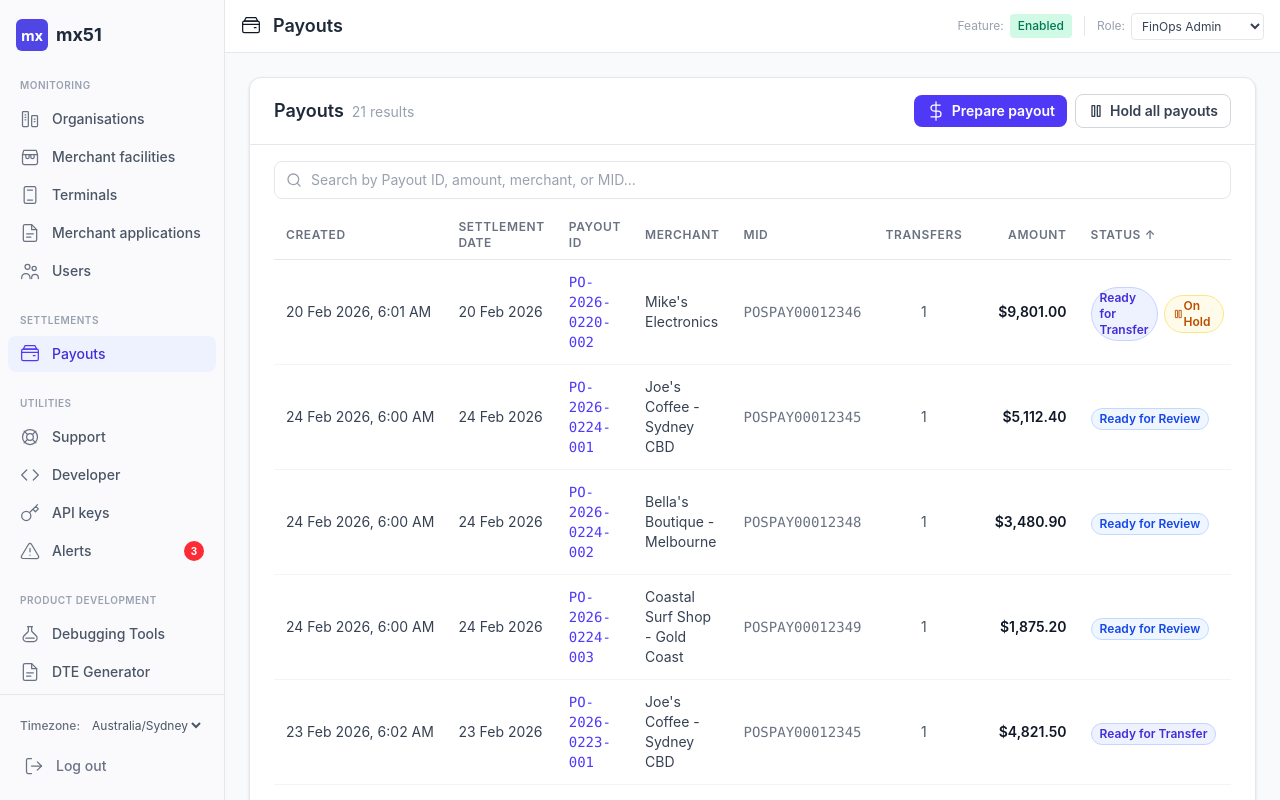
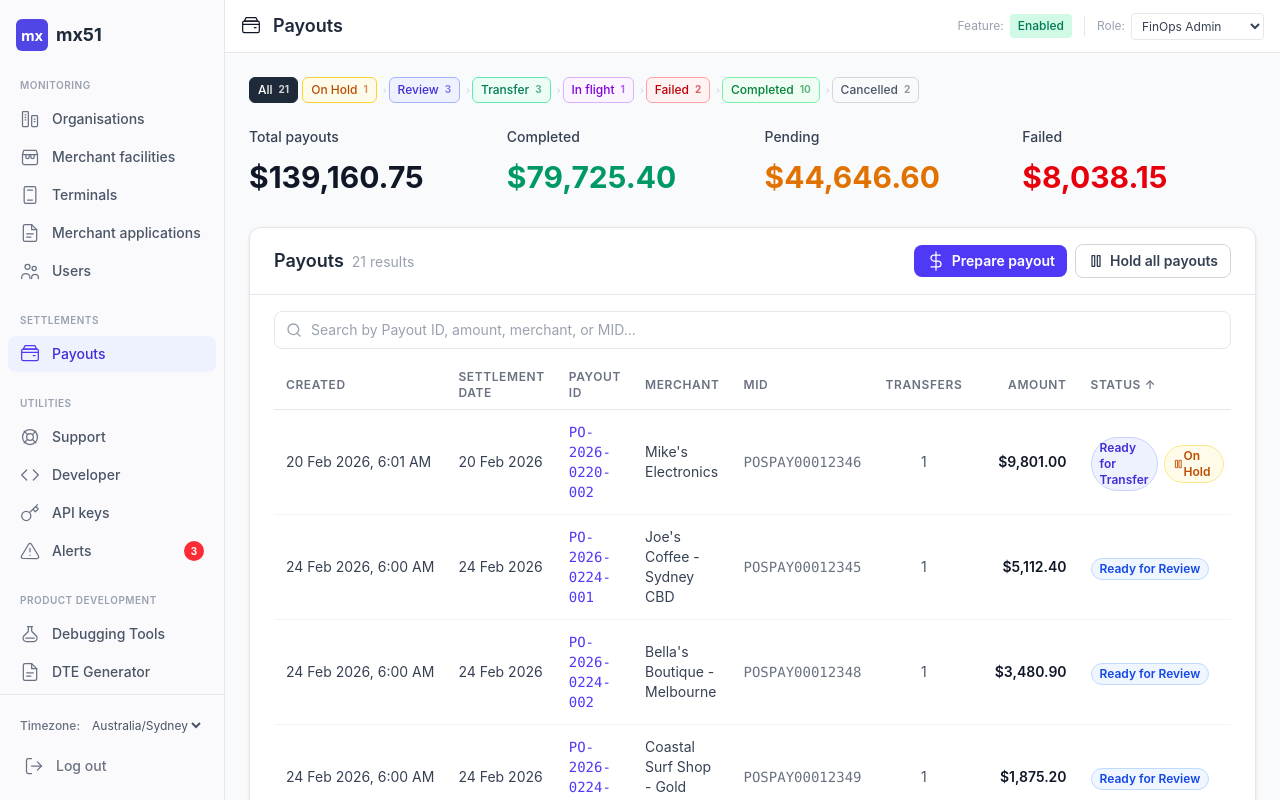
Before and after one commit to eeyern-mx51/msp-settlement-ledger, a React (Vite) app: page /#payouts in a window 1280 px wide. Built offline with nearby package versions, Linux system fonts and the light colour scheme.

Commit message:
Updated full-scope to contain the fields we want

```diff
--- a/index.html
+++ b/index.html
@@ -4,7 +4,7 @@
     <meta charset="UTF-8" />
     <link rel="icon" type="image/svg+xml" href="/vite.svg" />
     <meta name="viewport" content="width=device-width, initial-scale=1.0" />
-    <title>msp-prototype</title>
+    <title>msp-settlements-fullscope</title>
   </head>
   <body>
     <div id="root"></div>
--- a/src/MSPDashboard.jsx
+++ b/src/MSPDashboard.jsx
@@ -1031,13 +1031,15 @@ function MerchantAdjustmentsTab({ role, mid }) {
   const [selectedAdj, setSelectedAdj] = useState(null);
   const [showCreate, setShowCreate] = useState(false);
   const [currentPage, setCurrentPage] = useState(1);
+  const [typeFilter, setTypeFilter] = useState("all");
   const canWrite = role === ROLES.FINOPS_T1;
   const PAGE_SIZE = 20;
 
   const handleCreate = (newAdj) => { setAdjustments((prev) => [newAdj, ...prev]); setCurrentPage(1); };
 
-  const totalPages = Math.max(1, Math.ceil(adjustments.length / PAGE_SIZE));
-  const paginatedAdj = adjustments.slice((currentPage - 1) * PAGE_SIZE, currentPage * PAGE_SIZE);
+  const filteredAdj = typeFilter === "all" ? adjustments : typeFilter === "system" ? adjustments.filter(a => a.initiatedBy === "System") : typeFilter === "manual" ? adjustments.filter(a => a.initiatedBy !== "System") : adjustments.filter(a => a.entryType === typeFilter);
+  const totalPages = Math.max(1, Math.ceil(filteredAdj.length / PAGE_SIZE));
+  const paginatedAdj = filteredAdj.slice((currentPage - 1) * PAGE_SIZE, currentPage * PAGE_SIZE);
 
   // Keep selectedAdj in sync
   const currentAdj = selectedAdj ? adjustments.find((a) => a.id === selectedAdj.id) || selectedAdj : null;
@@ -1049,9 +1051,23 @@ function MerchantAdjustmentsTab({ role, mid }) {
 
       {role === ROLES.FINOPS_T2 && (<div className="flex items-center gap-2 px-3 py-2 rounded-lg bg-gray-100 border border-gray-200 text-xs text-gray-500"><Icons.Eye /> <span>Read-only access. You can view adjustments but cannot create them.</span></div>)}
 
+      <div className="flex flex-wrap gap-2">
+        {[{ key: "all", label: "All" }, { key: "manual", label: "Manual" }, { key: "system", label: "System" }, { key: "Debit deferral", label: "Debit deferral" }, { key: "Debit rollover", label: "Debit rollover" }].map(f => (
+          <button key={f.key} onClick={() => { setTypeFilter(f.key); setCurrentPage(1); }} className={`px-3 py-1.5 text-xs font-medium rounded-full transition-colors ${typeFilter === f.key ? "bg-indigo-600 text-white" : "bg-gray-100 text-gray-600 hover:bg-gray-200"}`}>{f.label} ({f.key === "all" ? adjustments.length : f.key === "system" ? adjustments.filter(a => a.initiatedBy === "System").length : f.key === "manual" ? adjustments.filter(a => a.initiatedBy !== "System").length : adjustments.filter(a => a.entryType === f.key).length})</button>
+        ))}
+      </div>
+
+      {(() => { const parseAmt = (a) => parseFloat(a.replace(/[^0-9.\-]/g, "")); const totalPositive = adjustments.filter(a => !a.amount.startsWith("-")).reduce((s, a) => s + parseAmt(a.amount), 0); const totalNegative = adjustments.filter(a => a.amount.startsWith("-")).reduce((s, a) => s + parseAmt(a.amount), 0); const net = totalPositive + totalNegative; return (
+        <div className="flex flex-wrap gap-6 pb-1">
+          <HeroMetric heading="Net adjustments" value={`${net >= 0 ? "$" : "-$"}${Math.abs(net).toLocaleString("en-AU", { minimumFractionDigits: 2 })}`} colorClass={net >= 0 ? "text-emerald-600" : "text-red-600"} />
+          <HeroMetric heading="Credits" value={`$${totalPositive.toLocaleString("en-AU", { minimumFractionDigits: 2 })}`} colorClass="text-emerald-600" />
+          <HeroMetric heading="Debits" value={`-$${Math.abs(totalNegative).toLocaleString("en-AU", { minimumFractionDigits: 2 })}`} colorClass="text-red-600" />
+        </div>
+      ); })()}
+
       <Card>
         <CardHeader>
-          <span className="text-lg font-semibold text-gray-800">Adjustments<span className="ml-2 text-sm font-normal text-gray-400">{adjustments.length} results</span></span>
+          <span className="text-lg font-semibold text-gray-800">Adjustments<span className="ml-2 text-sm font-normal text-gray-400">{filteredAdj.length} results</span></span>
           <div className="flex items-center gap-2">
             <Button variant="solid" colorScheme="brand" size="sm" leftIcon={<Icons.Plus />} onClick={() => setShowCreate(true)} disabled={!canWrite}>Create adjustment</Button>
           </div>
@@ -1144,7 +1160,16 @@ function FleetPayoutsPage({ role, featureEnabled, payouts, onPayoutStatusChange,
 
       {fleetHold && (<div className="flex items-start gap-3 p-4 rounded-xl border-2 border-red-300 bg-red-50"><div className="mt-0.5"><Icons.Shield /></div><div className="flex-1"><div className="flex items-center gap-2 mb-1"><span className="text-sm font-bold text-red-800">Fleet payouts are on hold</span></div><p className="text-sm text-red-700">{fleetHold.reason}</p><p className="text-xs text-red-500 mt-1">Placed by {fleetHold.user} · {fleetHold.timestamp}{fleetHold.note ? ` · "${fleetHold.note}"` : ""}</p></div><Button variant="outline" colorScheme="error" size="sm" onClick={() => { onFleetHoldChange(null); addToast({ type: "success", title: "Fleet hold released", message: "All fleet payouts can now proceed." }); }} disabled={!canWrite}>Release hold</Button></div>)}
 
-      {/* PayoutProgressionFilter hidden — filters removed for now */}
+      <PayoutProgressionFilter active={statusFilter} onChange={setStatusFilter} payouts={payouts} />
+
+      {(() => { const parseAmt = (a) => parseFloat(a.replace(/[^0-9.\-]/g, "")); const total = payouts.reduce((s, p) => s + parseAmt(p.amount), 0); const completed = payouts.filter(p => p.status === "Completed").reduce((s, p) => s + parseAmt(p.amount), 0); const pending = payouts.filter(p => ["Ready for Review", "Ready for Transfer", "Transferring"].includes(p.status)).reduce((s, p) => s + parseAmt(p.amount), 0); const failed = payouts.filter(p => p.status === "Failed").reduce((s, p) => s + parseAmt(p.amount), 0); return (
+        <div className="flex flex-wrap gap-6 pb-1">
+          <HeroMetric heading="Total payouts" value={`$${total.toLocaleString("en-AU", { minimumFractionDigits: 2 })}`} />
+          <HeroMetric heading="Completed" value={`$${completed.toLocaleString("en-AU", { minimumFractionDigits: 2 })}`} colorClass="text-emerald-600" />
+          <HeroMetric heading="Pending" value={`$${pending.toLocaleString("en-AU", { minimumFractionDigits: 2 })}`} colorClass="text-amber-600" />
+          <HeroMetric heading="Failed" value={`$${failed.toLocaleString("en-AU", { minimumFractionDigits: 2 })}`} colorClass="text-red-600" />
+        </div>
+      ); })()}
 
       <Card>
         <CardHeader>
@@ -1225,7 +1250,16 @@ function MerchantPayoutsTab({ role, payouts, onPayoutStatusChange, unassignedMLE
       {fleetHold && (<div className="flex items-start gap-3 p-4 rounded-xl border-2 border-red-300 bg-red-50"><div className="mt-0.5"><Icons.Shield /></div><div className="flex-1"><div className="flex items-center gap-2 mb-1"><span className="text-sm font-bold text-red-800">Fleet payouts are on hold</span><span className="text-xs font-medium bg-red-200 text-red-700 px-2 py-0.5 rounded-full">Fleet-level</span></div><p className="text-sm text-red-700">{fleetHold.reason}</p><p className="text-xs text-red-500 mt-1">Placed by {fleetHold.user} · {fleetHold.timestamp}{fleetHold.note ? ` · "${fleetHold.note}"` : ""}</p><p className="text-xs text-gray-500 mt-1">Fleet-level hold must be released from the Payouts page.</p></div></div>)}
       {!fleetHold && merchantHold && (<div className="flex items-start gap-3 p-4 rounded-xl border-2 border-red-300 bg-red-50"><div className="mt-0.5"><Icons.Shield /></div><div className="flex-1"><div className="flex items-center gap-2 mb-1"><span className="text-sm font-bold text-red-800">Payouts for {merchantName || "this merchant"} are on hold</span></div><p className="text-sm text-red-700">{merchantHold.reason}</p><p className="text-xs text-red-500 mt-1">Placed by {merchantHold.user} · {merchantHold.timestamp}{merchantHold.note ? ` · "${merchantHold.note}"` : ""}</p></div><Button variant="outline" colorScheme="error" size="sm" onClick={() => { setMerchantHold(null); addToast({ type: "success", title: "Hold released", message: `Payouts for ${merchantName || "this merchant"} can now proceed.` }); }} disabled={!canWrite}>Release hold</Button></div>)}
 
-      {/* PayoutProgressionFilter hidden — filters removed for now */}
+      <PayoutProgressionFilter active={statusFilter} onChange={setStatusFilter} payouts={merchantPayouts} />
+
+      {(() => { const parseAmt = (a) => parseFloat(a.replace(/[^0-9.\-]/g, "")); const total = merchantPayouts.reduce((s, p) => s + parseAmt(p.amount), 0); const completed = merchantPayouts.filter(p => p.status === "Completed").reduce((s, p) => s + parseAmt(p.amount), 0); const pending = merchantPayouts.filter(p => ["Ready for Review", "Ready for Transfer", "Transferring"].includes(p.status)).reduce((s, p) => s + parseAmt(p.amount), 0); const failed = merchantPayouts.filter(p => p.status === "Failed").reduce((s, p) => s + parseAmt(p.amount), 0); return (
+        <div className="flex flex-wrap gap-6 pb-1">
+          <HeroMetric heading="Total payouts" value={`$${total.toLocaleString("en-AU", { minimumFractionDigits: 2 })}`} />
+          <HeroMetric heading="Completed" value={`$${completed.toLocaleString("en-AU", { minimumFractionDigits: 2 })}`} colorClass="text-emerald-600" />
+          <HeroMetric heading="Pending" value={`$${pending.toLocaleString("en-AU", { minimumFractionDigits: 2 })}`} colorClass="text-amber-600" />
+          <HeroMetric heading="Failed" value={`$${failed.toLocaleString("en-AU", { minimumFractionDigits: 2 })}`} colorClass="text-red-600" />
+        </div>
+      ); })()}
 
       <Card>
         <CardHeader>
```
